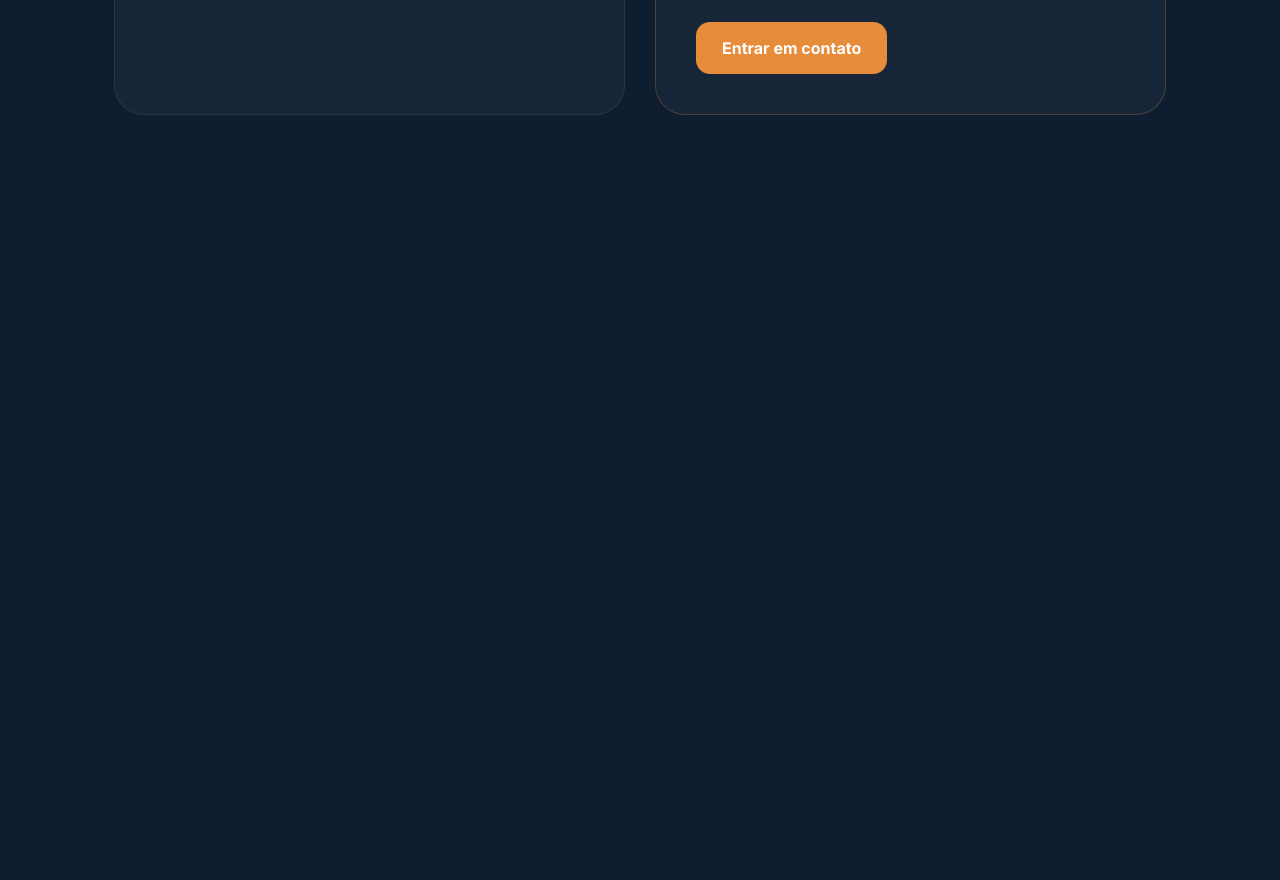
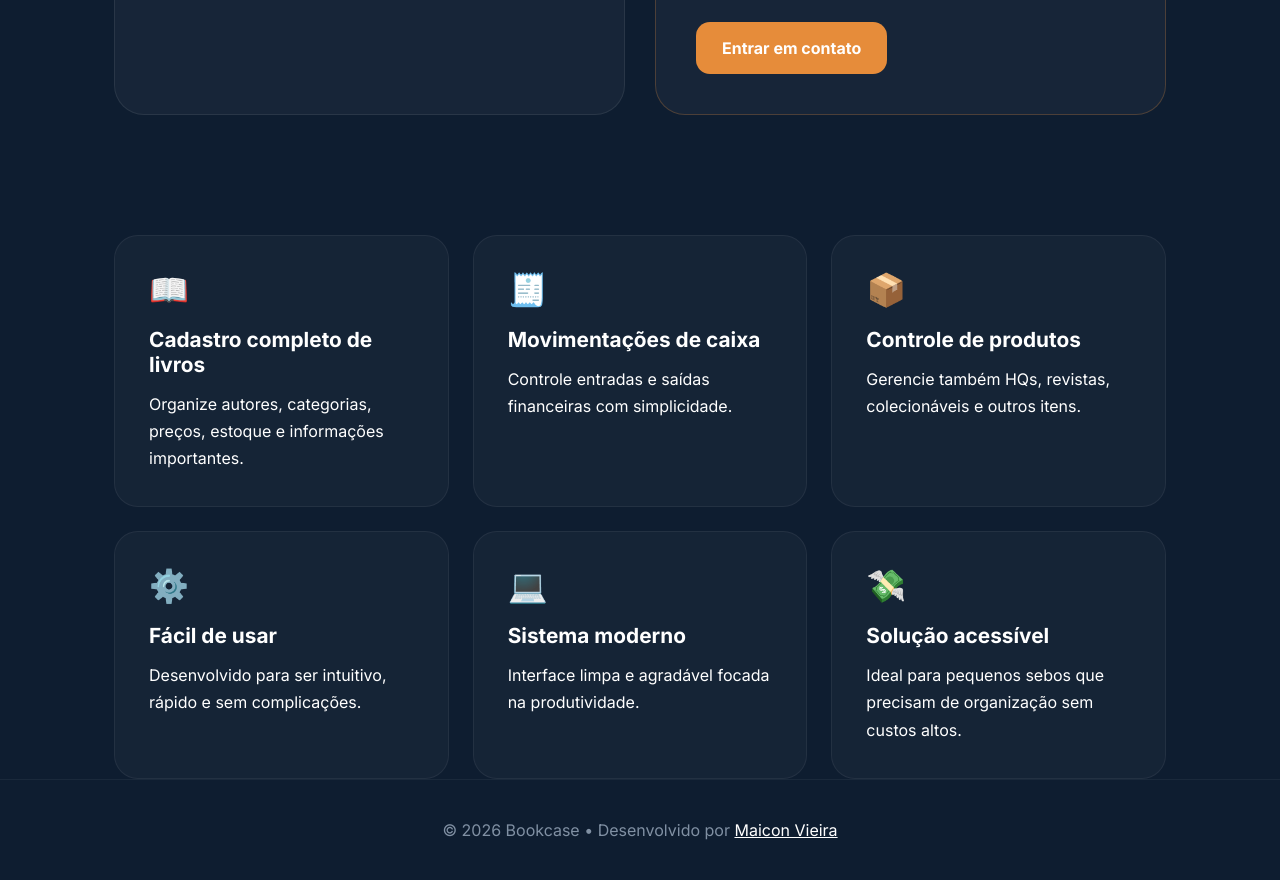
Before and after one commit to maiconjsv/mypersonalsite, a plain HTML site: page bookcase-landing/download.html in a window 1280 px wide. Shown: the part 748-1628 px from the top of the page. Before the commit the page ends 983 px from the top, so only its background shows below. Drawn offline with Linux system fonts and the light colour scheme.

Commit message:
melhoria do download do bookcase

```diff
--- a/bookcase-landing/download.html
+++ b/bookcase-landing/download.html
@@ -8,6 +8,7 @@
 
 <link rel="preconnect" href="https://fonts.googleapis.com">
 <link href="https://fonts.googleapis.com/css2?family=Inter:wght@400;500;600;700;800&display=swap" rel="stylesheet">
+
 
 <style>
 
@@ -178,6 +179,59 @@ header{
     color:var(--texto);
 }
 
+.features{
+    display:grid;
+    grid-template-columns:repeat(auto-fit,minmax(280px,1fr));
+    gap:24px;
+}
+
+.feature{
+    background:rgba(255,255,255,0.03);
+
+    border:1px solid rgba(255,255,255,0.06);
+
+    border-radius:24px;
+
+    padding:34px;
+
+    transition:.25s;
+}
+
+.feature:hover{
+    transform:translateY(-6px);
+    border-color:rgba(230,140,58,0.3);
+
+    background:rgba(255,255,255,0.05);
+}
+
+.feature span{
+    font-size:2rem;
+    display:block;
+    margin-bottom:18px;
+}
+
+.feature h3{
+    margin-bottom:14px;
+    font-size:1.3rem;
+}
+
+.feature p{
+    color:var(--texto-secundario);
+    line-height:1.7;
+}
+
+footer{
+    border-top:1px solid rgba(255,255,255,0.05);
+
+    padding:40px 0;
+
+    text-align:center;
+}
+
+footer p{
+    color:#8090a3;
+}
+
 @media(max-width:900px){
 
     .hero h1{
@@ -280,7 +334,83 @@ header{
 
 </section>
 
+<section id="funcionalidades">
+
+        <div class="features">
+
+            <div class="feature">
+                <span>📖</span>
+                <h3>Cadastro completo de livros</h3>
+                <p>
+                    Organize autores, categorias, preços,
+                    estoque e informações importantes.
+                </p>
+            </div>
+
+            <div class="feature">
+                <span>🧾</span>
+                <h3>Movimentações de caixa</h3>
+                <p>
+                    Controle entradas e saídas financeiras
+                    com simplicidade.
+                </p>
+            </div>
+
+            <div class="feature">
+                <span>📦</span>
+                <h3>Controle de produtos</h3>
+                <p>
+                    Gerencie também HQs, revistas,
+                    colecionáveis e outros itens.
+                </p>
+            </div>
+
+            <div class="feature">
+                <span>⚙️</span>
+                <h3>Fácil de usar</h3>
+                <p>
+                    Desenvolvido para ser intuitivo,
+                    rápido e sem complicações.
+                </p>
+            </div>
+
+            <div class="feature">
+                <span>💻</span>
+                <h3>Sistema moderno</h3>
+                <p>
+                    Interface limpa e agradável
+                    focada na produtividade.
+                </p>
+            </div>
+
+            <div class="feature">
+                <span>💸</span>
+                <h3>Solução acessível</h3>
+                <p>
+                    Ideal para pequenos sebos que
+                    precisam de organização sem custos altos.
+                </p>
+            </div>
+
+        </div>
+
+    </div>
+
+</section>
+
 </div>
+
+<footer>
+
+    <div class="container">
+
+        <p>
+            © 2026 Bookcase • Desenvolvido por <a href="../index.html" style="color: white;">Maicon Vieira</a>
+        </p>
+
+    </div>
+
+</footer>
 
 </body>
 </html>
```
Also changed, not shown: index.html (+2 -2 lines).
